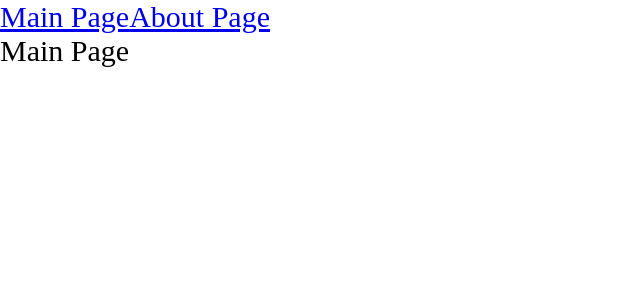
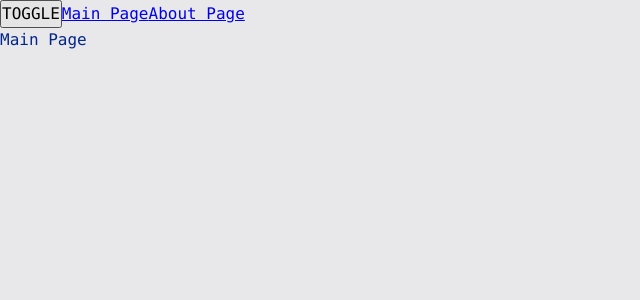
Before and after one commit to ushev-s/production_react, a React app: page / in a window 1280 px wide. Shown: the top 300 px of the page, without its empty margins (0-640 px from the left). Built offline with nearby package versions, Linux system fonts and the light colour scheme.

Commit message:
added css folders and theme variables

```diff
--- a/src/App.tsx
+++ b/src/App.tsx
@@ -1,13 +1,16 @@
-import React, { Suspense } from 'react';
+import { Suspense } from 'react';
 import { Link } from 'react-router-dom';
 import { Route, Routes } from 'react-router-dom';
-import './index.scss';
+import './styles/index.scss';
 import { AboutPageAsync } from './pages/AboutPage/AboutPage.async';
 import { MainPageAsync } from './pages/MainPage/MainPage.async';
+import { useTheme } from './theme/useTheme';
 
 const App = () => {
+  const { theme, toggleTheme } = useTheme();
   return (
-    <div className='app'>
+    <div className={`app ${theme}`}>
+      <button onClick={toggleTheme}>TOGGLE</button>
       <Link to='/'>Main Page</Link>
       <Link to='/about'>About Page</Link>
       <Suspense fallback={<div>Loading...</div>}>
--- a/src/index.scss
+++ /dev/null
@@ -1,9 +0,0 @@
-* {
-  margin: 0;
-  padding: 0;
-  box-sizing: border-box;
-}
-
-.app {
-  font-size: 30px;
-}
--- a/src/index.tsx
+++ b/src/index.tsx
@@ -1,10 +1,13 @@
 import { render } from 'react-dom';
 import { BrowserRouter } from 'react-router-dom';
 import App from './App';
+import ThemeProvider from './theme/ThemeProvider';
 
 render(
   <BrowserRouter>
-    <App />
+    <ThemeProvider>
+      <App />
+    </ThemeProvider>
   </BrowserRouter>,
   document.getElementById('root')
 );
--- /dev/null
+++ b/src/styles/index.scss
@@ -0,0 +1,13 @@
+@import 'reset';
+@import 'variables/global';
+@import 'themes/light';
+@import 'themes/dark';
+
+.app {
+  font: var(--font-m);
+
+  background: var(--bg-color);
+  color: var(--primary-color);
+
+  min-height: 100vh;
+}
--- /dev/null
+++ b/src/styles/reset.scss
@@ -0,0 +1,13 @@
+* {
+  margin: 0;
+  padding: 0;
+  box-sizing: border-box;
+}
+
+input,
+button,
+textarea,
+select {
+  margin: 0;
+  font: inherit;
+}
--- /dev/null
+++ b/src/styles/themes/dark.scss
@@ -0,0 +1,6 @@
+.app.dark {
+  --bg-color: #10105f;
+
+  --primary-color: #119e11;
+  --secondary-color: #04ff04;
+}
--- /dev/null
+++ b/src/styles/themes/light.scss
@@ -0,0 +1,6 @@
+.app.light {
+  --bg-color: #e8e8ea;
+
+  --primary-color: #04268a;
+  --secondary-color: #0449e0;
+}
--- /dev/null
+++ b/src/styles/variables/global.scss
@@ -0,0 +1,9 @@
+:root {
+  --font-family-main: Consolas, 'Times New Roman', Serif;
+  --font-size-m: 16px;
+  --font-line-m: 24px;
+  --font-m: var(--font-size-m) / var(--font-line-m) var(--font-family-main);
+  --font-size-l: 24px;
+  --font-line-l: 32px;
+  --font-l: var(--font-size-l) / var(--font-line-l) var(--font-family-main);
+}
--- /dev/null
+++ b/src/theme/ThemeContext.ts
@@ -0,0 +1,15 @@
+import { createContext } from 'react';
+
+export enum Theme {
+  LIGHT = 'light',
+  DARK = 'dark',
+}
+
+export interface ThemeContextProps {
+  theme?: Theme;
+  setTheme?: (theme: Theme) => void;
+}
+
+export const ThemeContext = createContext<ThemeContextProps>({});
+
+export const LOCAL_STORAGE_THEME_KEY = 'theme';
--- /dev/null
+++ b/src/theme/ThemeProvider.tsx
@@ -0,0 +1,21 @@
+import React, { useMemo, useState } from 'react';
+import { LOCAL_STORAGE_THEME_KEY, Theme, ThemeContext } from './ThemeContext';
+
+const defaultTheme =
+  (localStorage.getItem(LOCAL_STORAGE_THEME_KEY) as Theme) || Theme.LIGHT;
+
+const ThemeProvider: React.FC = ({ children }) => {
+  const [theme, setTheme] = useState<Theme>(defaultTheme);
+
+  const defaultProps = useMemo(
+    () => ({ theme: theme, setTheme: setTheme }),
+    [theme]
+  );
+  return (
+    <ThemeContext.Provider value={defaultProps}>
+      {children}
+    </ThemeContext.Provider>
+  );
+};
+
+export default ThemeProvider;
--- /dev/null
+++ b/src/theme/useTheme.ts
@@ -0,0 +1,19 @@
+import { useContext } from 'react';
+import { LOCAL_STORAGE_THEME_KEY, Theme, ThemeContext } from './ThemeContext';
+
+interface UseThemeResult {
+  toggleTheme: () => void;
+  theme: Theme;
+}
+
+export function useTheme(): UseThemeResult {
+  const { theme, setTheme } = useContext(ThemeContext);
+
+  const toggleTheme = () => {
+    const newTheme = theme === Theme.DARK ? Theme.LIGHT : Theme.DARK;
+    setTheme(newTheme);
+    localStorage.setItem(LOCAL_STORAGE_THEME_KEY, newTheme);
+  };
+
+  return { theme, toggleTheme };
+}
```
